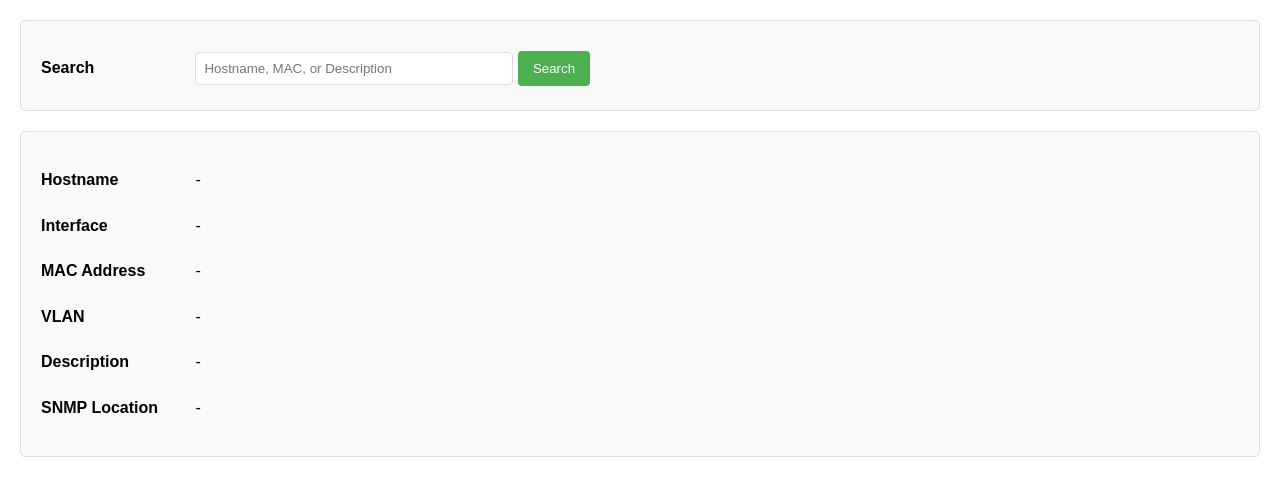
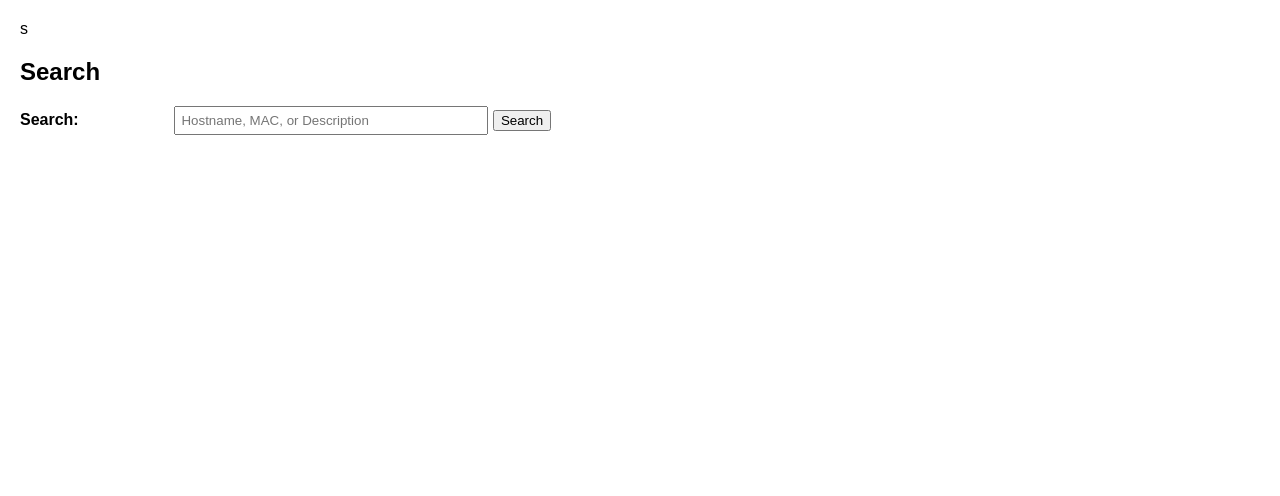
Before and after one commit to ansongdkucl/bau-jobs, a Flask app: page / in a window 1280 px wide. Shown: the top 496 px of the page. Run offline with Flask 3, Linux system fonts and the light colour scheme.

Commit message:
another commit

```diff
--- a/app.py
+++ b/app.py
@@ -112,16 +112,17 @@ def change_vlan():
 
     interface = expand_interface(interface_short)
     fields = get_interface_details(host, interface)
+
+    # Always maintain the original interface selection
     fields["interface"] = interface
-
-    requested_vlan = new_vlan or fields.get('vlan', '')
+    requested_interface = interface_short  # This will be passed to template
 
     if not request.form.get("change_vlan"):
         return render_template(
             "index.html",
             fields=fields,
-            requested_interface=interface_short,
-            requested_vlan=requested_vlan
+            requested_interface=requested_interface,
+            requested_vlan=new_vlan or fields.get('vlan', '')
         )
 
     if not new_vlan or new_vlan not in [str(v) for v in fields.get('available_vlans', [])]:
@@ -129,8 +130,8 @@ def change_vlan():
         return render_template(
             "index.html",
             fields=fields,
-            requested_interface=interface_short,
-            requested_vlan=requested_vlan
+            requested_interface=requested_interface,
+            requested_vlan=new_vlan or fields.get('vlan', '')
         )
 
     if not confirm:
@@ -143,8 +144,8 @@ def change_vlan():
             "index.html",
             fields=fields,
             confirmation_message=confirmation_message,
-            requested_interface=interface_short,
-            requested_vlan=requested_vlan
+            requested_interface=requested_interface,
+            requested_vlan=new_vlan
         )
 
     try:
@@ -165,16 +166,17 @@ def change_vlan():
             return render_template(
                 "index.html",
                 fields=fields,
-                requested_interface=interface_short,
-                requested_vlan=requested_vlan
+                requested_interface=requested_interface,
+                requested_vlan=new_vlan
             )
+
+        # Get fresh interface details after the change
+        updated_fields = get_interface_details(host, interface)
+        updated_fields["interface"] = interface
 
         show_cmd = f"show interfaces {interface} switchport"
         show_result = target.run(task=netmiko_send_command, command_string=show_cmd)
         show_output = list(show_result.values())[0].result
-
-        updated_fields = get_interface_details(host, interface)
-        updated_fields["interface"] = interface
 
         success_message = (
             f"Successfully changed VLAN on {host} interface {interface_short} "
@@ -187,9 +189,8 @@ def change_vlan():
             "index.html",
             fields=updated_fields,
             success_message=success_message,
-            netmiko_output=task.result,
-            requested_interface=interface_short,
-            requested_vlan=requested_vlan
+            requested_interface=requested_interface,
+            requested_vlan=new_vlan
         )
 
     except Exception as e:
@@ -198,8 +199,8 @@ def change_vlan():
         return render_template(
             "index.html",
             fields=fields,
-            requested_interface=interface_short,
-            requested_vlan=requested_vlan
+            requested_interface=requested_interface,
+            requested_vlan=new_vlan
         )
 
 @app.route("/refresh-interface", methods=["POST"])
@@ -217,6 +218,17 @@ def refresh_interface():
         requested_interface=interface_short,
         requested_vlan=fields.get("vlan")
     )
+#
 
+
+#
 if __name__ == "__main__":
-    app.run(debug=True, port=5001)
+    app.run(debug=True, port=5016)
+
+
+
+
+#flask run --host=0.0.0.0 --port=5000
+
+#docker build -t flask-app .
+#docker run -p 5000:5000 flask-app
--- a/templates/index.html
+++ b/templates/index.html
@@ -2,90 +2,18 @@
 <html lang="en">
 <head>
     <meta charset="UTF-8">
-    <title>Network Search</title>
+    <title>Network VLAN Tool</title>
     <style>
-        body {
-            font-family: Arial, sans-serif;
-            margin: 20px;
-            line-height: 1.6;
-        }
-        .flash {
-            padding: 10px;
-            margin: 10px 0;
-            border-radius: 4px;
-        }
-        .flash.error {
-            background-color: #ffdddd;
-            border-left: 4px solid #f44336;
-        }
-        .flash.success {
-            background-color: #ddffdd;
-            border-left: 4px solid #4CAF50;
-        }
-        .confirmation {
-            background-color: #fff3cd;
-            border-left: 4px solid #ffc107;
-            padding: 15px;
-            margin: 15px 0;
-        }
-        .success {
-            background-color: #d4edda;
-            border-left: 4px solid #28a745;
-            padding: 15px;
-            margin: 15px 0;
-        }
-        form {
-            margin: 20px 0;
-            padding: 20px;
-            border: 1px solid #ddd;
-            border-radius: 5px;
-            background-color: #f9f9f9;
-        }
-        label {
-            display: inline-block;
-            width: 150px;
-            font-weight: bold;
-            margin: 5px 0;
-        }
-        input[type="text"], select {
-            padding: 8px;
-            width: 300px;
-            margin: 5px 0;
-            border: 1px solid #ddd;
-            border-radius: 4px;
-        }
-        button {
-            background-color: #4CAF50;
-            color: white;
-            padding: 10px 15px;
-            border: none;
-            border-radius: 4px;
-            cursor: pointer;
-            margin-top: 10px;
-        }
-        button:hover {
-            background-color: #45a049;
-        }
-        .netmiko-output {
-            margin: 20px 0;
-            padding: 15px;
-            background-color: #f5f5f5;
-            border: 1px solid #ddd;
-            border-radius: 4px;
-        }
-        pre {
-            white-space: pre-wrap;
-            word-wrap: break-word;
-            background-color: #eee;
-            padding: 10px;
-            border-radius: 4px;
-        }
-        div {
-            margin: 10px 0;
-        }
+        body { font-family: Arial, sans-serif; margin: 20px; }
+        label { display: inline-block; width: 150px; font-weight: bold; }
+        input, select { margin-bottom: 10px; padding: 5px; width: 300px; }
+        .flash { padding: 10px; margin: 10px 0; border-radius: 4px; }
+        .flash.success { background-color: #ddffdd; border-left: 5px solid #4CAF50; }
+        .flash.error { background-color: #ffdddd; border-left: 5px solid #f44336; }
     </style>
-</head>
+</head>s
 <body>
+
     {% with messages = get_flashed_messages(with_categories=true) %}
       {% if messages %}
         {% for category, message in messages %}
@@ -94,33 +22,21 @@
       {% endif %}
     {% endwith %}
 
-    {% if netmiko_output %}
-      <div class="netmiko-output">
-        <strong>Netmiko Config Command Output:</strong>
-        <pre>{{ netmiko_output }}</pre>
-      </div>
-    {% endif %}
-
+    <h2>Search</h2>
     <form method="POST" action="/search">
-        <label for="query">Search</label>
-        <input type="text" id="query" name="query" placeholder="Hostname, MAC, or Description">
+        <label for="query">Search:</label>
+        <input type="text" name="query" id="query" placeholder="Hostname, MAC, or Description">
         <button type="submit">Search</button>
     </form>
 
-    <form method="POST" action="/change_vlan" id="vlanForm">
-        <div>
-            <label>Hostname</label>
-            <span>{{ fields.host or '-' }}</span>
+    {% if fields.host %}
+        <h2>Interface Details</h2>
+
+        <!-- INTERFACE DROPDOWN FORM -->
+        <form method="POST" action="/refresh-interface" id="interfaceForm">
             <input type="hidden" name="host" value="{{ fields.host }}">
-        </div>
-
-        <div>
-            <label for="interface">Interface</label>
-            {% if confirmation_message %}
-                <span>{{ fields.interface or '-' }}</span>
-                <input type="hidden" name="interface" value="{{ fields.interface }}">
-            {% elif fields.available_interfaces %}
-                <select name="interface" id="interface">
+            <label for="interface">Interface:</label>
+            <select name="interface" id="interface" onchange="document.getElementById('interfaceForm').submit();">
     {% for iface in fields.available_interfaces %}
         <option value="{{ iface }}"
             {% if iface == fields.interface %}selected{% endif %}>
@@ -128,74 +44,59 @@
         </option>
     {% endfor %}
 </select>
-            {% else %}
-                <span>{{ fields.interface or '-' }}</span>
-                <input type="hidden" name="interface" value="{{ fields.interface }}">
-            {% endif %}
-        </div>
+        </form>
 
         <div>
-            <label>MAC Address</label>
+            <label>MAC Address:</label>
             <span>{{ fields.mac_address or '-' }}</span>
         </div>
 
         <div>
-            <label>VLAN</label>
+            <label>Description:</label>
+            <span>{{ fields.description or '-' }}</span>
+        </div>
+
+        <div>
+            <label>SNMP Location:</label>
+            <span>{{ fields.snmp_location or '-' }}</span>
+        </div>
+
+        <div>
+            <label>Current VLAN:</label>
+            <span>{{ fields.vlan or '-' }}</span>
+        </div>
+
         {% if fields.available_vlans %}
-                <div>
-                    <strong>Current VLAN: </strong>
-                    <span>{{ fields.vlan or 'N/A' }}</span>
-                </div>
-                <select name="new_vlan" id="new_vlan" required>
+            <h3>Change VLAN</h3>
+            <form method="POST" action="/change_vlan">
+                <input type="hidden" name="host" value="{{ fields.host }}">
+                <input type="hidden" name="interface" value="{{ fields.interface }}">
+                <input type="hidden" name="current_vlan" value="{{ fields.vlan }}">
+
+                <label for="new_vlan">New VLAN:</label>
+                <select name="new_vlan" id="new_vlan">
         <option value="">-- Select VLAN --</option>
         {% for vlan_id in fields.available_vlans %}
-                        <option value="{{ vlan_id }}"
-                            {% if vlan_id|string == (request.form.new_vlan or requested_vlan or fields.vlan)|string %}selected{% endif %}>
+            <option value="{{ vlan_id }}" {% if vlan_id|string == requested_vlan|string %}selected{% endif %}>
                 VLAN {{ vlan_id }}
             </option>
         {% endfor %}
     </select>
-                <input type="hidden" name="current_vlan" value="{{ fields.vlan }}">
-            {% else %}
-                <span>{{ fields.vlan or '-' }}</span>
-            {% endif %}
-        </div>
-
-        <div>
-            <label>Description</label>
-            <span>{{ fields.description or '-' }}</span>
-        </div>
-
-        <div>
-            <label>SNMP Location</label>
-            <span>{{ fields.snmp_location or '-' }}</span>
-        </div>
 
                 {% if confirmation_message %}
-            <input type="hidden" name="host" value="{{ fields.host }}">
-            <input type="hidden" name="interface" value="{{ fields.interface }}">
-            <input type="hidden" name="new_vlan" value="{{ request.form.new_vlan }}">
-            <input type="hidden" name="current_vlan" value="{{ fields.vlan }}">
                     <input type="hidden" name="confirm" value="true">
-            <div class="confirmation">{{ confirmation_message|safe }}</div>
+                    <div class="flash success">{{ confirmation_message|safe }}</div>
                     <button type="submit" name="change_vlan" value="1">Confirm VLAN Change</button>
-        {% elif fields.available_vlans %}
+                {% else %}
                     <button type="submit" name="change_vlan" value="1">Submit VLAN Change</button>
+                {% endif %}
+            </form>
         {% endif %}
 
         {% if success_message %}
-            <div class="success">{{ success_message|safe }}</div>
+            <div class="flash success">{{ success_message|safe }}</div>
         {% endif %}
-    </form>
+    {% endif %}
 
-    <script>
-        document.getElementById('vlanForm').addEventListener('submit', function(e) {
-            const vlanSelect = document.getElementById('new_vlan');
-            if (vlanSelect && !vlanSelect.value) {
-                alert('Please select a VLAN');
-                e.preventDefault();
-            }
-        });
-    </script>
 </body>
 </html>
```
Also changed, not shown: network_lookup.py (line endings or trailing spaces). Lines whose indentation alone changed are shown as unchanged.
